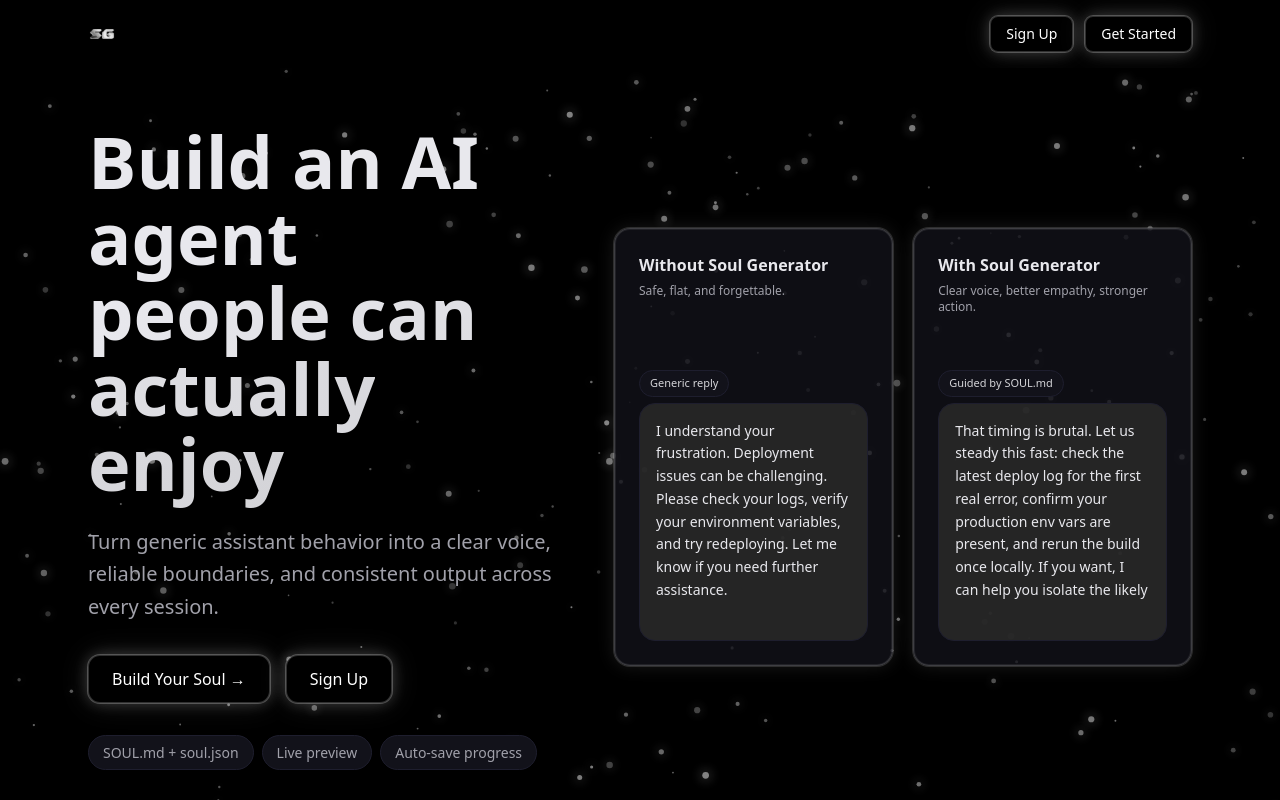
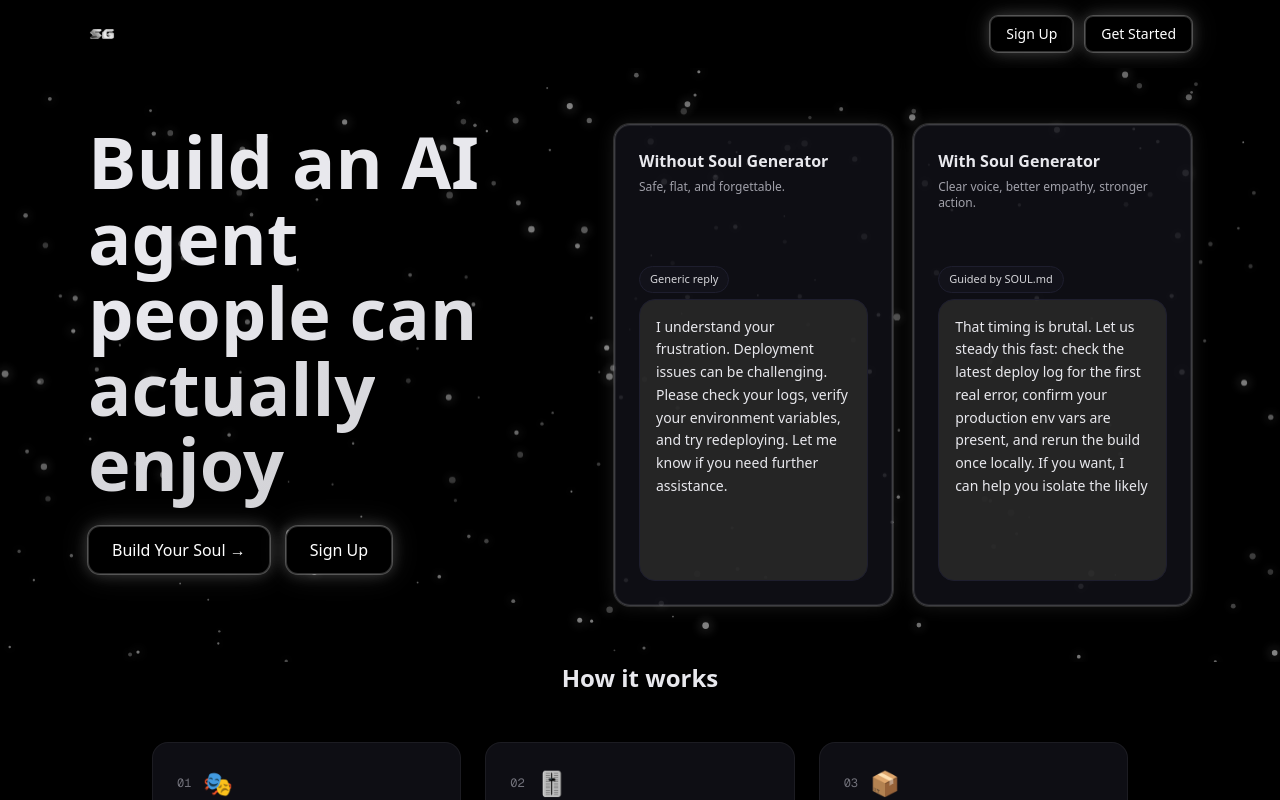
Before and after one commit to zachcantcode1/soulgenerator, a Next.js app: page / in a window 1280 px wide. Shown: the top 800 px of the page. Built offline with nearby package versions, Linux system fonts and the light colour scheme.

Commit message:
Align home hero sections

```diff
--- a/src/app/page.tsx
+++ b/src/app/page.tsx
@@ -63,8 +63,8 @@ export default function Home() {
           mouseStrength={0.03}
         />
         <div className="max-w-6xl mx-auto px-6 py-10 sm:py-14 w-full relative z-10">
-          <div className="grid grid-cols-1 xl:grid-cols-[1.05fr_1.25fr] gap-8 xl:gap-10 items-center">
-            <div className="text-left">
+          <div className="grid grid-cols-1 xl:grid-cols-[1.05fr_1.25fr] gap-8 xl:gap-10 items-stretch">
+            <div className="text-left h-full flex flex-col justify-center">
               <h1 className="text-4xl sm:text-6xl lg:text-7xl font-bold text-foreground leading-[1.05] mb-6">
                 Build an AI agent
                 <br />
@@ -72,10 +72,6 @@ export default function Home() {
                   people can actually enjoy
                 </span>
               </h1>
-
-              <p className="text-base sm:text-xl text-muted-foreground max-w-2xl leading-relaxed mb-8">
-                Turn generic assistant behavior into a clear voice, reliable boundaries, and consistent output across every session.
-              </p>
 
               <div className="flex flex-wrap items-center gap-4 mb-8">
                 <Link
@@ -92,14 +88,9 @@ export default function Home() {
                 </Link>
               </div>
 
-              <div className="flex flex-wrap gap-2">
-                <span className="chip !cursor-default">SOUL.md + soul.json</span>
-                <span className="chip !cursor-default">Live preview</span>
-                <span className="chip !cursor-default">Auto-save progress</span>
-              </div>
             </div>
 
-            <div className="reveal-on-scroll reveal-right reveal-delay-1">
+            <div className="reveal-on-scroll reveal-right reveal-delay-1 h-full">
               <LiveComparison />
             </div>
           </div>
```
